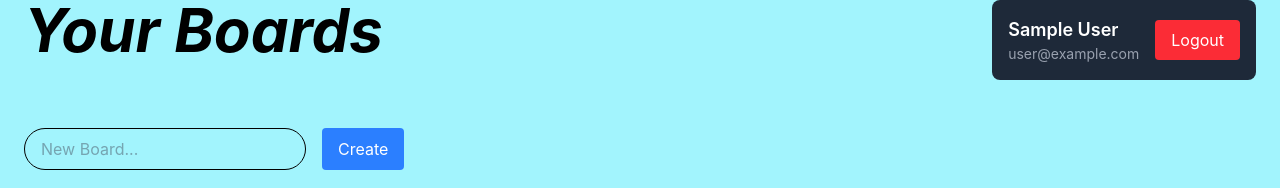
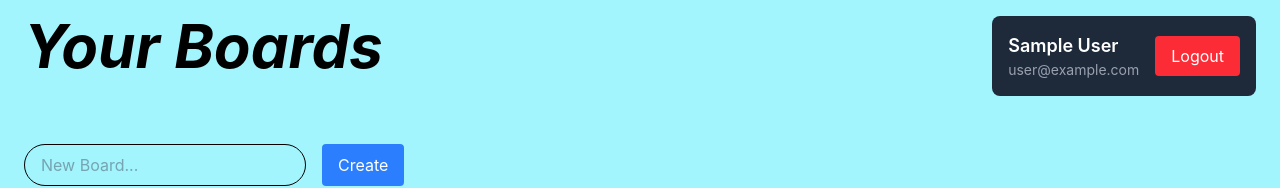
Before and after one commit to siddharthsingh08/trello-clone, a React (Vite) app: page /boards in a window 1280 px wide. Shown: the top 188 px of the page. Built offline with nearby package versions, Linux system fonts and the light colour scheme; no server answers; the database is empty; sample sign-in values are in the browser's storage.

Commit message:
added margin top on home page

```diff
--- a/src/pages/Boards.tsx
+++ b/src/pages/Boards.tsx
@@ -29,7 +29,7 @@ export default function Boards() {
 
   return (
     <div className="min-h-screen w-full bg-cyan-200 text-white px-4 md:px-6 overflow-x-hidden">
-      <div className="flex justify-between mb-6">
+      <div className="flex justify-between mb-6 mt-4">
         <h1 className="text-6xl font-bold text-black italic">Your Boards</h1>
 
         <div className="bg-gray-800 p-4 rounded-lg mb-6 flex justify-between items-center">
```
